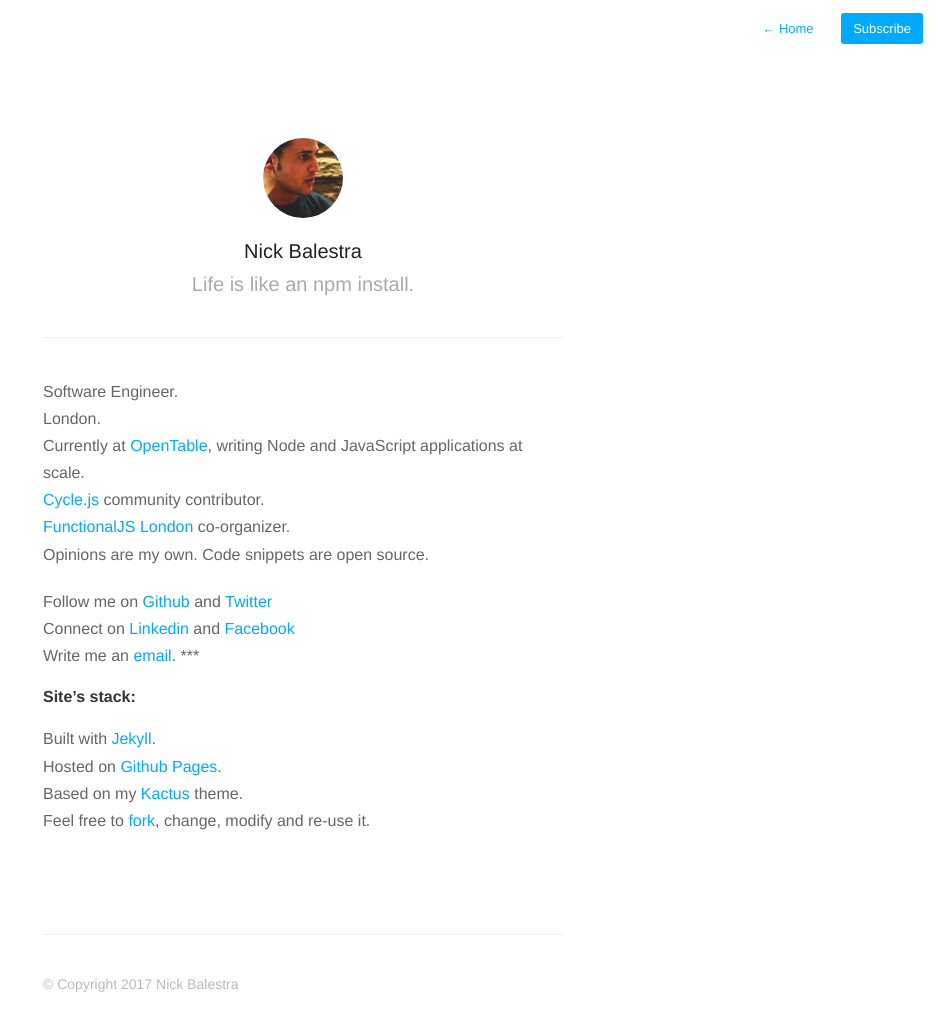
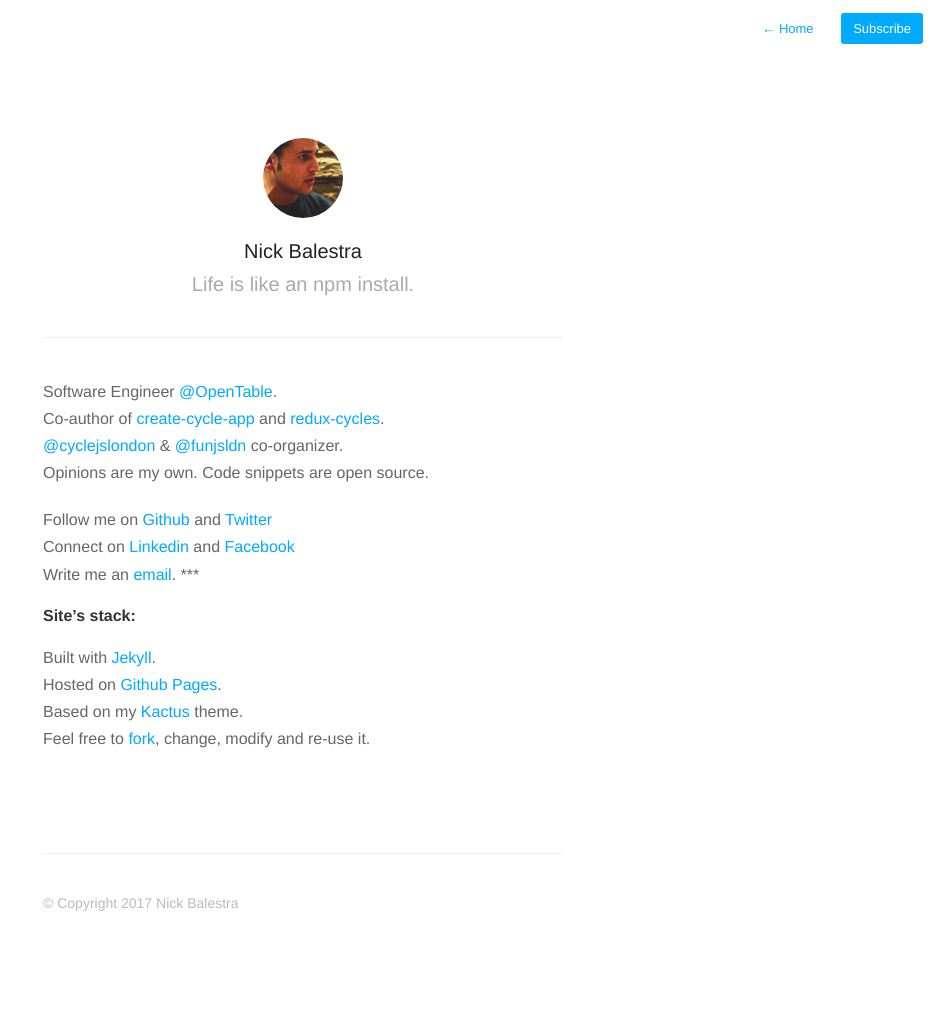
Before and after one commit to nickbalestra/nickbalestra.github.io, a Jekyll site: the page built from about.md, in a window 1280 px wide. Shown: the whole page, without its empty margins (337-1280 px from the left). Built offline with Jekyll 4.4.1, drawn with Linux system fonts in a browser that asks for light colours; nearby versions of some CDN libraries; after the commit the page ends 954 px from its top, so only the background shows below that.

Commit message:
Update about.md

```diff
--- a/about.md
+++ b/about.md
@@ -3,11 +3,9 @@ title: About
 permalink: about/
 profile: true
 ---
-Software Engineer.<br />
-London.<br />
-Currently at [OpenTable](http://www.opentable.com/), writing Node and JavaScript applications at scale.<br />
-[Cycle.js](http://cycle.js.org/) community contributor.<br />
-[FunctionalJS London](http://funjs.co.uk) co-organizer.<br />
+Software Engineer [@OpenTable](http://www.opentable.com/).<br />
+Co-author of [create-cycle-app](https://github.com/cyclejs-community/create-cycle-app) and [redux-cycles](https://github.com/cyclejs-community/redux-cycles).<br />
+[@cyclejslondon](https://www.meetup.com/cycle-js-london-meetup/) & [@funjsldn](http://funjs.co.uk/) co-organizer.<br />
 Opinions are my own. Code snippets are open source.
 
 Follow me on [Github](https://github.com/nickbalestra) and [Twitter](https://twitter.com/nickbalestra)<br>
```
